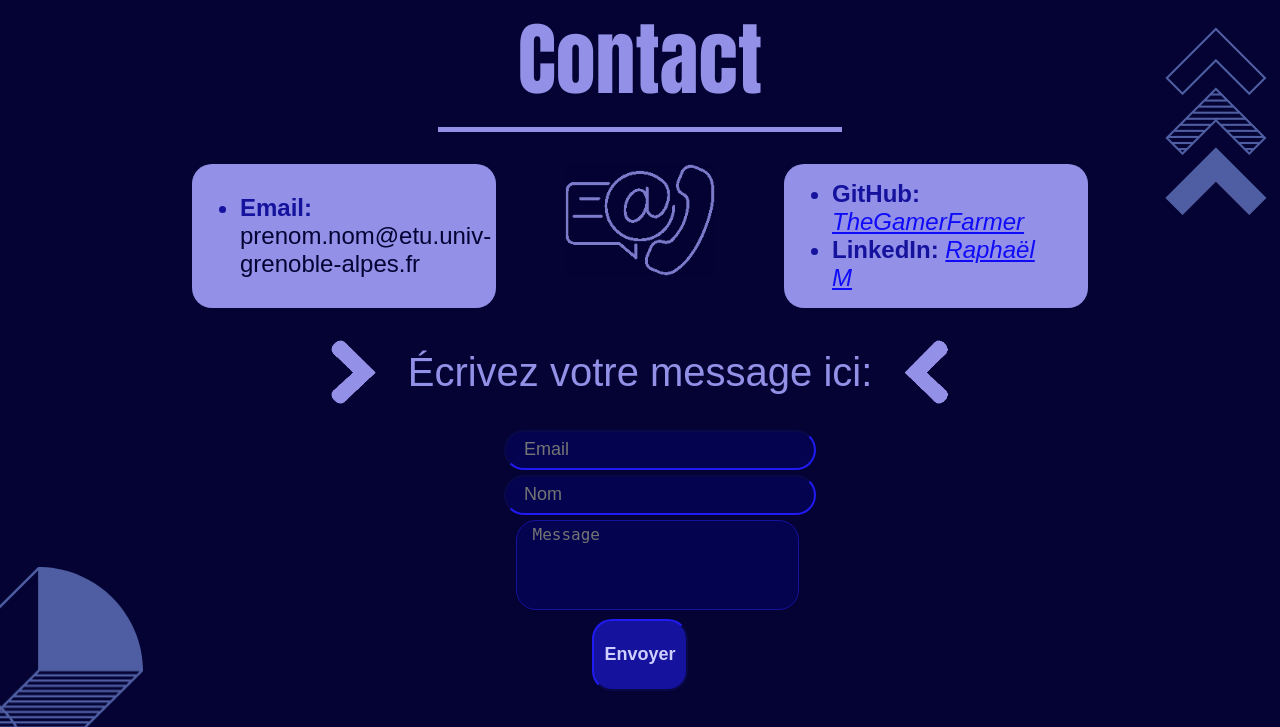
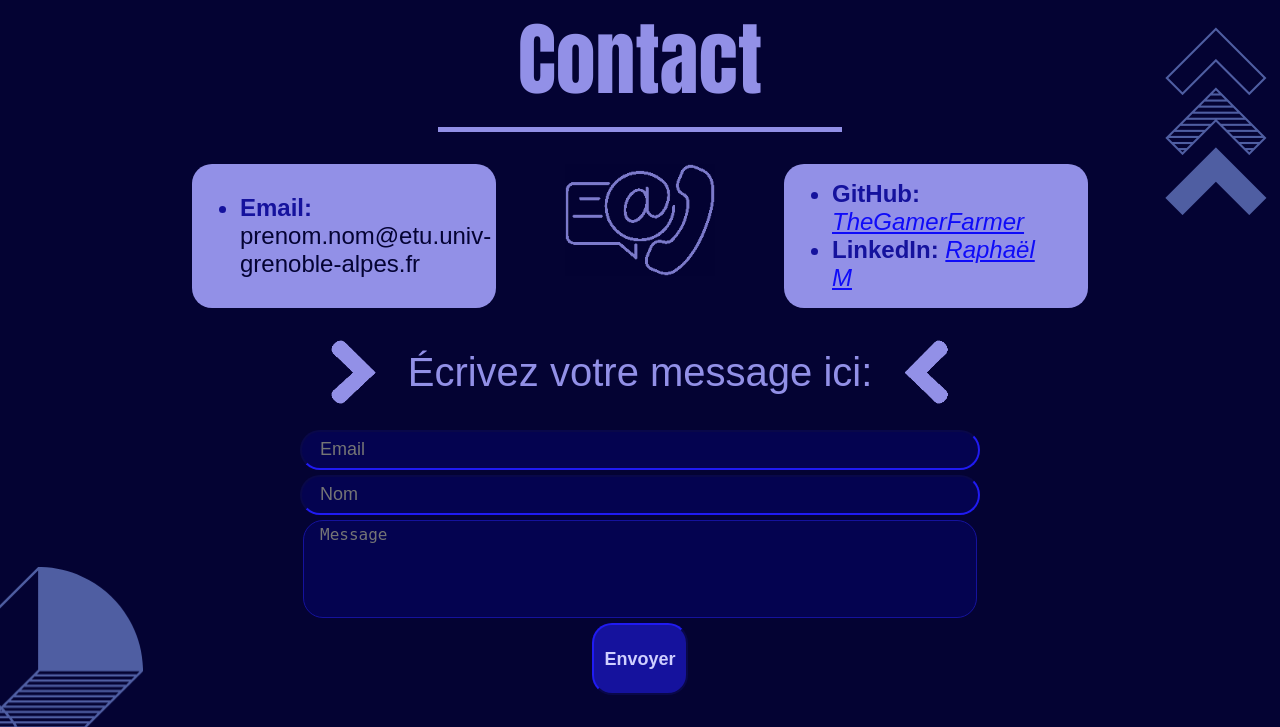
Before and after one commit to TheGamerFarmer/Portfolio, a PHP site: page /portfolio/contact in a window 1280 px wide. Shown: the part 73-800 px from the top of the page. Run offline with PHP 8.4, Linux system fonts and the light colour scheme.

Commit message:
patch contact page

```diff
--- a/sitePortfolio/contact/contact.css
+++ b/sitePortfolio/contact/contact.css
@@ -96,6 +96,10 @@ main form {
     margin-top: 2%;
 }
 
+main form label {
+    display: none;
+}
+
 main form .textField {
     height: 2em;
     width: 100%;
--- a/sitePortfolio/contact/contact.php
+++ b/sitePortfolio/contact/contact.php
@@ -34,15 +34,12 @@
     </div>
 
     <form method="POST">
-        <label>
-            <input class="textField" type="email" name="email" placeholder="Email" required>
-        </label>
-        <label>
-            <input class="textField" type="text" name="nom" placeholder="Nom" required>
-        </label>
-        <label>
-            <textarea name="message" placeholder="Message" required></textarea>
-        </label>
+        <input id="mail" class="textField" type="email" name="email" placeholder="Email" required>
+        <label for="mail"></label>
+        <input id="name" class="textField" type="text" name="nom" placeholder="Nom" required>
+        <label for="name"></label>
+        <textarea id="message" name="message" placeholder="Message" required></textarea>
+        <label for="message"></label>
         <input id="submit" type="submit" value="Envoyer">
     </form>
 
```
